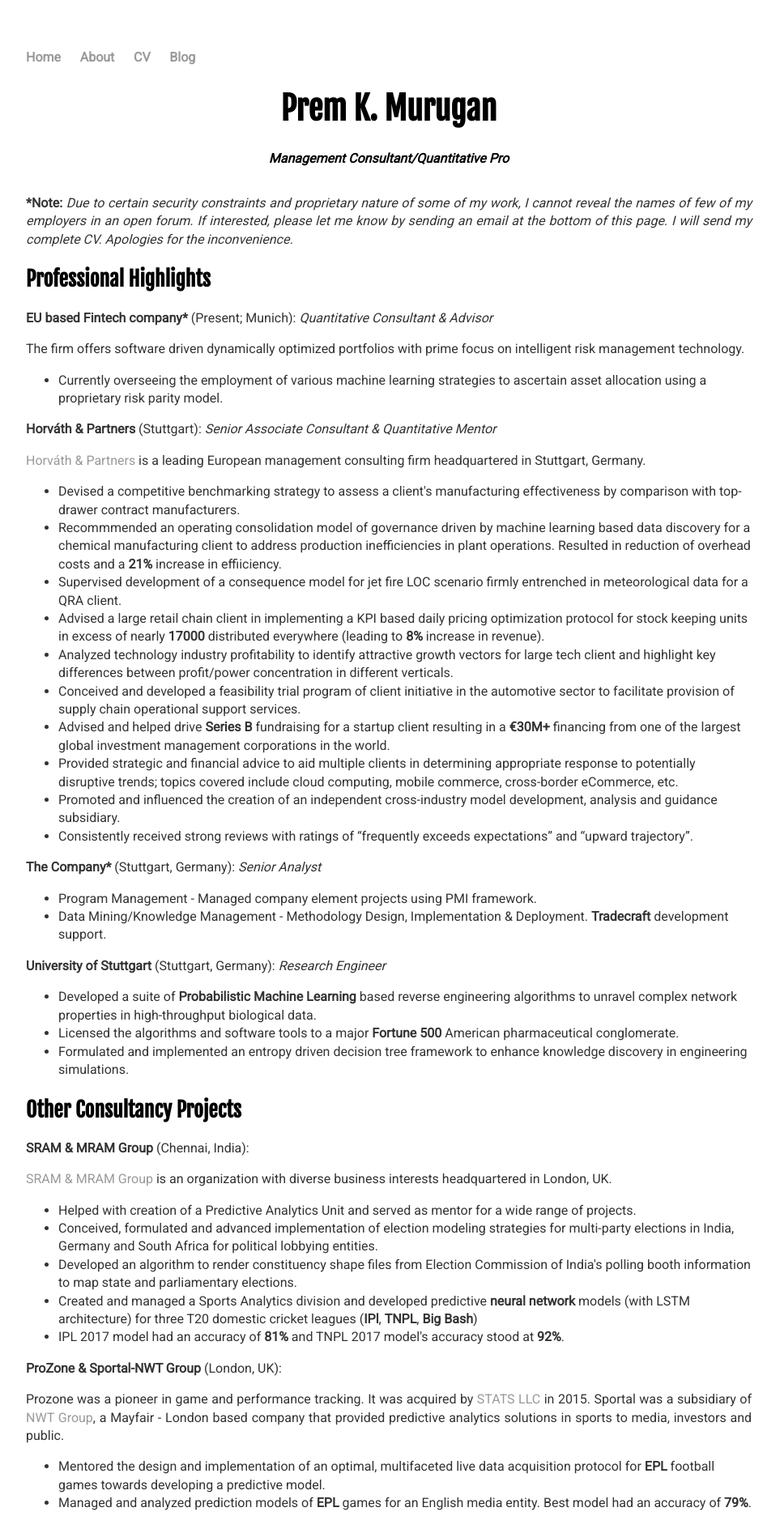
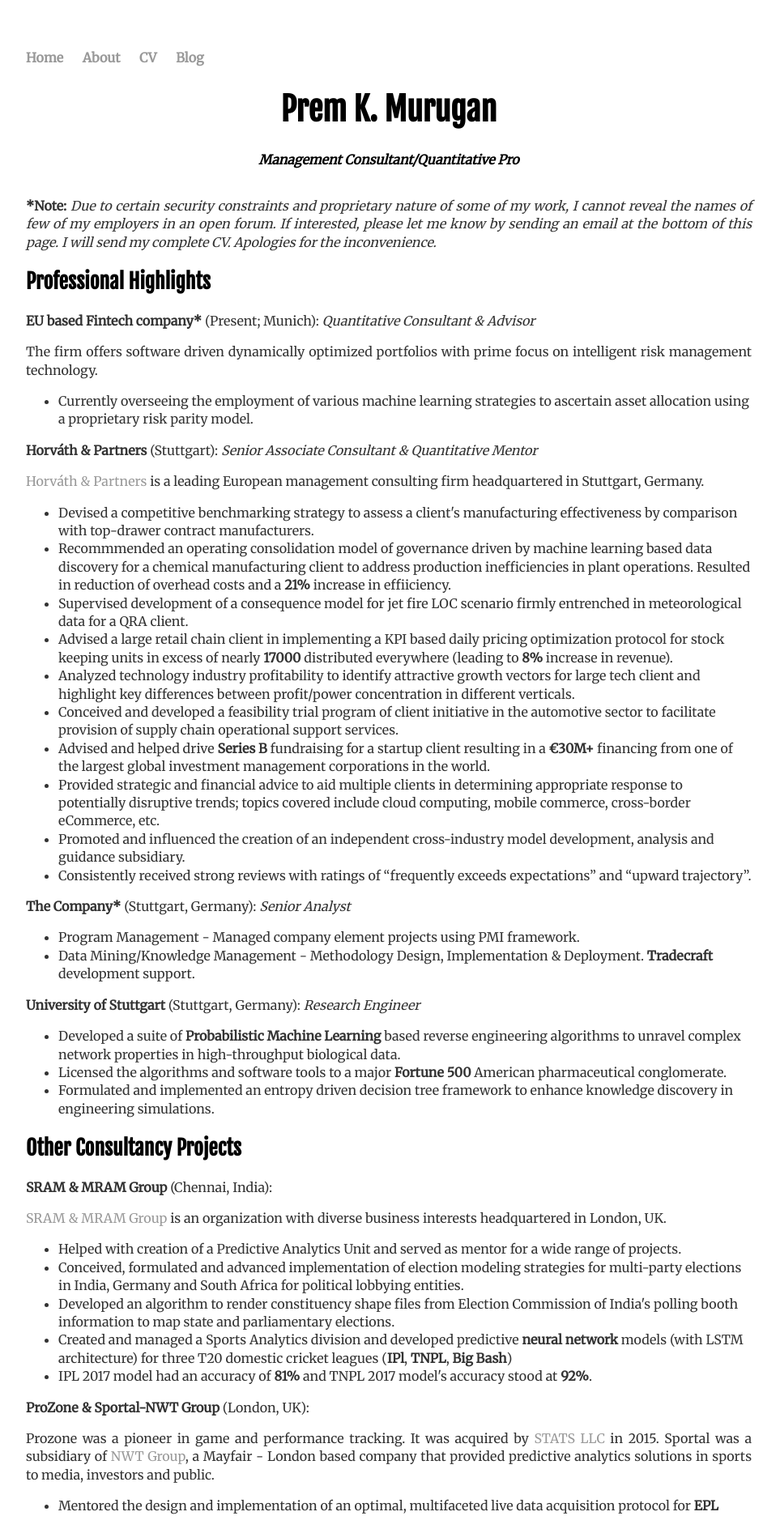
Before and after one commit to DaisukeAramaki/DaisukeAramaki.github.io, a Jekyll site: the page built from cv/index.html, in a window 1280 px wide. Shown: the top 1872 px of the page at 81% size, without its empty margins (160-1123 px from the left). Built offline with Jekyll 4.4.1, drawn with Linux system fonts in a browser that asks for light colours.

Commit message:
Font Spec

```diff
--- a/css/main.css
+++ b/css/main.css
@@ -1,14 +1,14 @@
 /*<link rel="stylesheet" href="https://fonts.googleapis.com/css?family=Fjalla+One">
 <link rel="stylesheet" href="https://fonts.googleapis.com/css?family=Roboto"> */
 @import url('https://fonts.googleapis.com/css?family=Fjalla+One');
-@import url('https://fonts.googleapis.com/css?family=Roboto');
+@import url('https://fonts.googleapis.com/css?family=Merriweather');
 
 body { margin: 60px auto; width: 70%; }
 
 a { text-decoration: none; color: #999; }
 a:hover { text-decoration: underline; }
 
-p, ul {  font-family: 'Roboto', 'Arial', 'Sans-Serif'; font-size: 1.0em; line-height: 1.4em; color: #333; }
+p, ul {  font-family: 'Merriweather', serif; 'Arial', 'Sans-Serif'; font-size: 1.0em; line-height: 1.4em; color: #333; }
 
 h1, h2, h3, h4 { font-family: 'Fjalla One', 'Arial', 'Sans-Serif'; }
 h1 { font-size: 3em;  }
@@ -22,7 +22,7 @@
 footer { border-top: 1px solid #d5d5d5; font-size: .8em; }
 
 /* Blog */
-ul.posts {margin: 20px auto 40px; font-family: 'Roboto', 'Arial', 'Sans-Serif'; font-size: 1.2em; }
+ul.posts {margin: 20px auto 40px; font-family: 'Merriweather', serif; 'Arial', 'Sans-Serif'; font-size: 1.2em; }
 ul.posts li {list-style: none; }
 
 /* CV */
@@ -30,9 +30,9 @@
 .cv h1 { font-size: 2.5em; }
 .cv h2 { font-size: 1.6em; }
 .cv address, .cv .download { font-family: 'Fjalla One', 'Arial', 'Sans-Serif'; }
-.cv address, .cv p { font-family: 'Roboto', 'Arial', 'Sans-Serif'; font-size: 1.0em; }
+.cv address, .cv p { font-family: 'Merriweather', serif; 'Arial', 'Sans-Serif'; font-size: 1.0em; }
 ul li{
-  font-family: 'Roboto', 'Arial', 'Sans-Serif'; font-size: 1em;
+    font-family: 'Merriweather', serif; 'Arial', 'Sans-Serif'; font-size: 1em;
 }
 /*.cv .download { float: right; font-size: .8em; text-transform: uppercase; } */
 #hp  {
```
